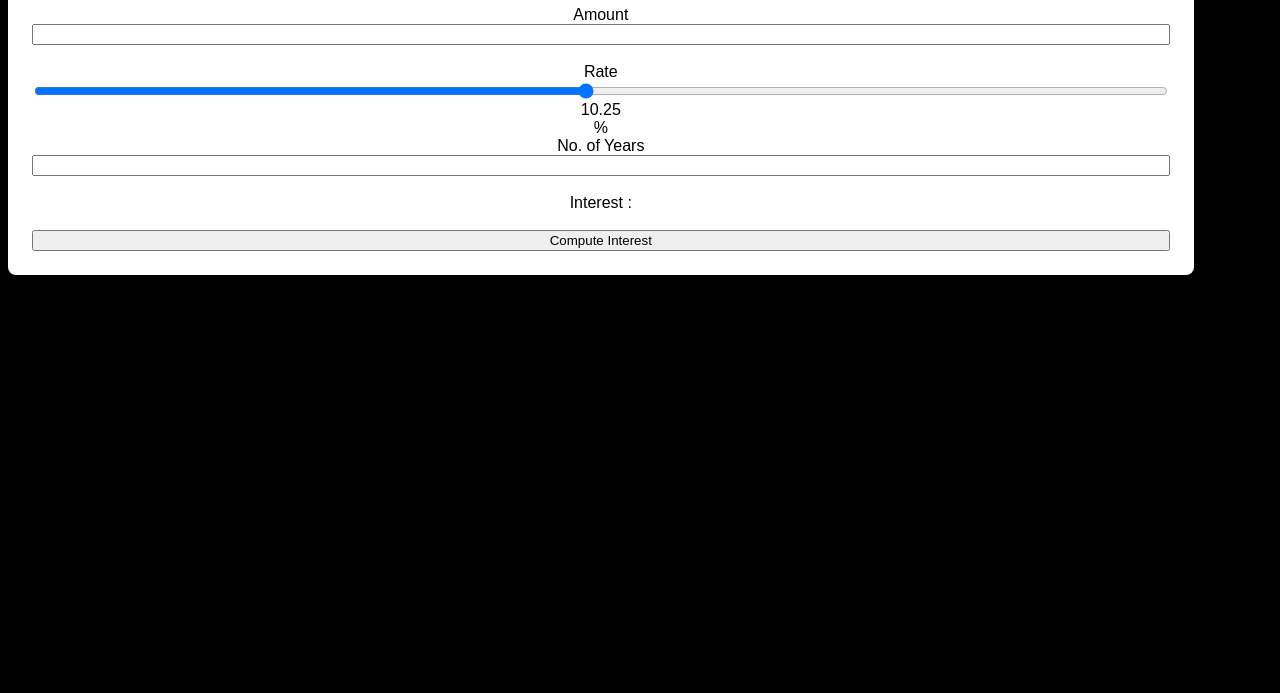
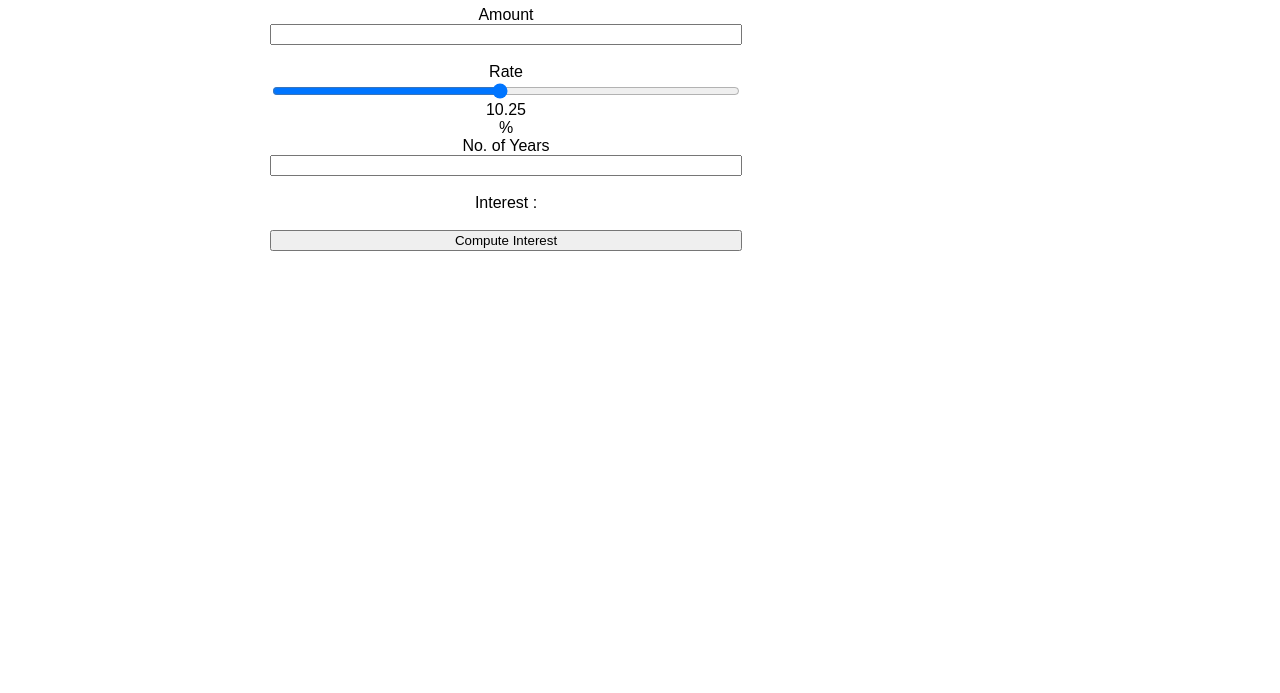
Before and after one commit to Hart-Joseph/Hart-Joseph.github.io, a plain HTML site: page index.html in a window 1280 px wide. Shown: the part 107-800 px from the top of the page. Drawn offline with Linux system fonts and the light colour scheme.

Commit message:
Update style.css

```diff
--- a/Assets/CSS/style.css
+++ b/Assets/CSS/style.css
@@ -1,5 +1,4 @@
 body {
-    background-color:black;
     font-family: arial;
     color: white;
 }
@@ -13,8 +12,9 @@ h1 {
     background-color: white;
     color: black;
     display: grid;
-    width: 90%;
+    width: 75%;
     padding: 1.5rem;
     border-radius: 0.5rem;
     text-align: center;
+    justify-content: center
 }
```
